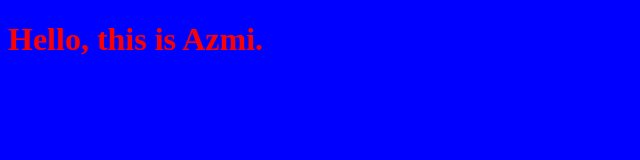
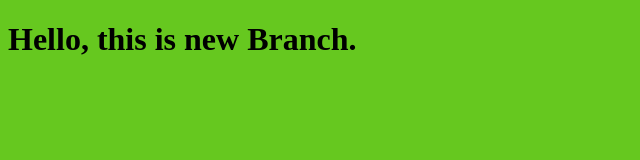
Before and after one commit to azmizaafouri/testProject, a plain HTML site: page index.html in a window 1280 px wide. Shown: the whole page, without its empty margins (0-640 px from the left). Drawn offline with Linux system fonts and the light colour scheme.

Commit message:
changing style for the title

```diff
--- a/index.html
+++ b/index.html
@@ -7,7 +7,7 @@
   <link rel="stylesheet" href="style.css">
 </head>
 <body>
-  <h1>Hello, this is Azmi.</h1>
+  <h1>Hello, this is new Branch.</h1>
   <script src="app.js"></script>
 </body>
 </html>
--- a/style.css
+++ b/style.css
@@ -1,6 +1,6 @@
 h1{
-  color: red;
+  color: black;
 }
 body{
-  background-color: blue;
+  background-color: rgb(102, 200, 31);
 }
```
